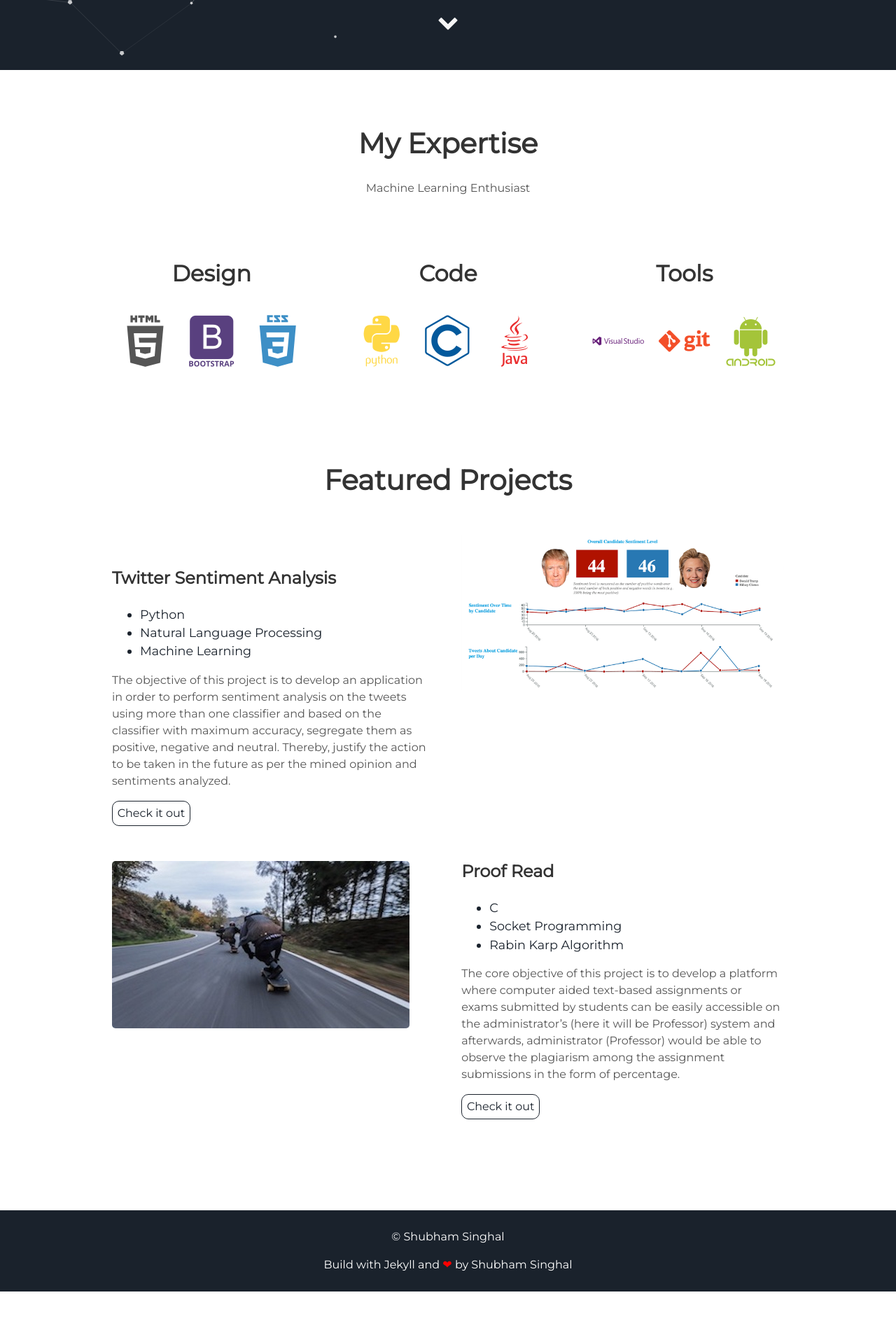
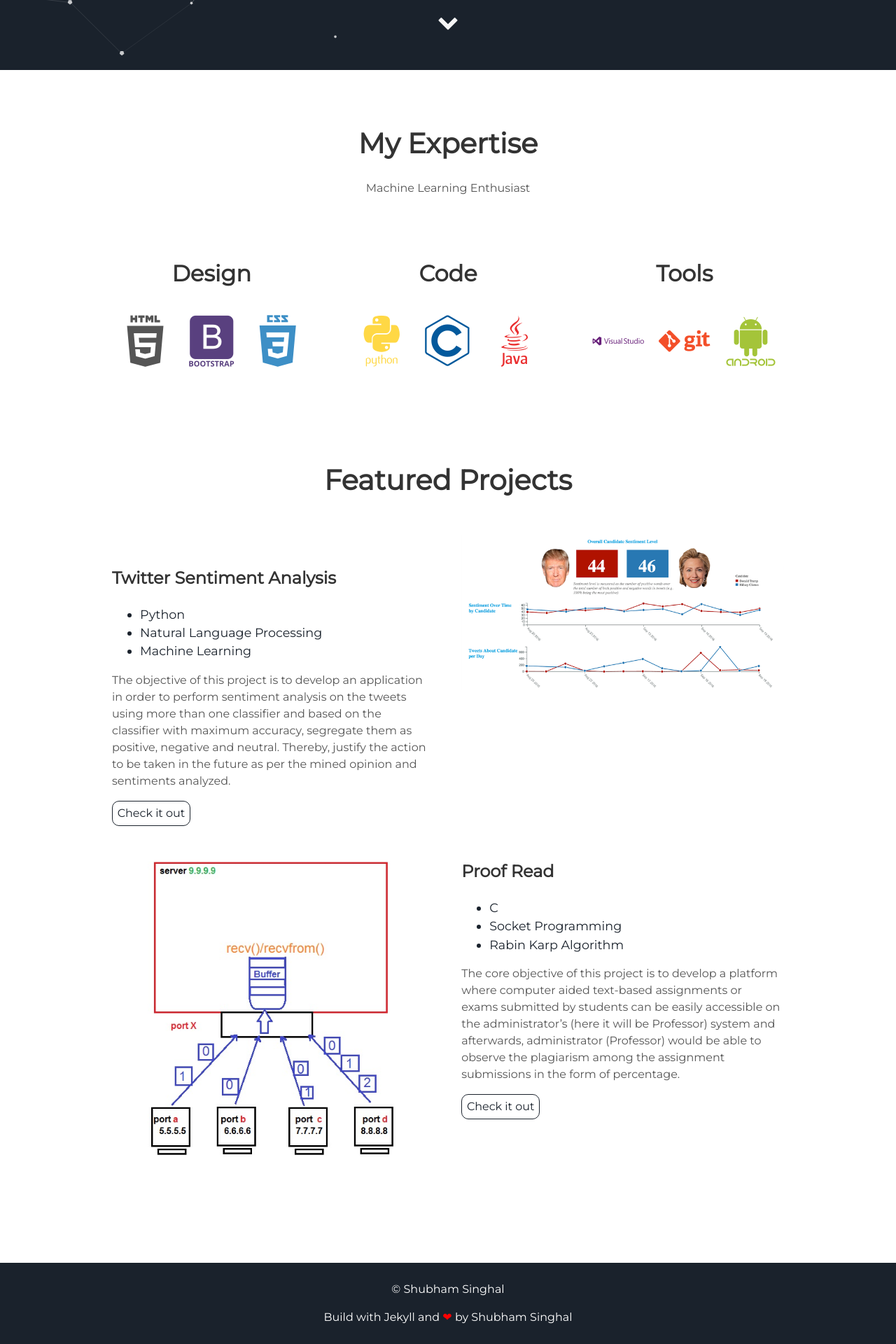
Before and after one commit to cseshubhamsinghal/cseshubhamsinghal.github.io, a Jekyll site: the page built from index.html, in a window 1280 px wide. Shown: the part 800-2720 px from the top of the page at 70% size. Built offline with Jekyll 4.4.1, drawn with Linux system fonts in a browser that asks for light colours; before the commit the page ends 2645 px from its top, so only the background shows below that.

Commit message:
Update projects.html

```diff
--- a/_includes/projects.html
+++ b/_includes/projects.html
@@ -18,7 +18,7 @@
 </div>
 <div class="user-projects">
   <div class="images-left">
-    <img alt="mountains" src="{{ "/assets/img/skate.jpg" | prepend: site.baseurl }}" />
+    <img alt="socket programming and plagiarism detection" src="{{ "/assets/img/socket.jpg" | prepend: site.baseurl }}" />
   </div>
   <div class="contents-right">
     <h3> Proof Read </h3>
```
